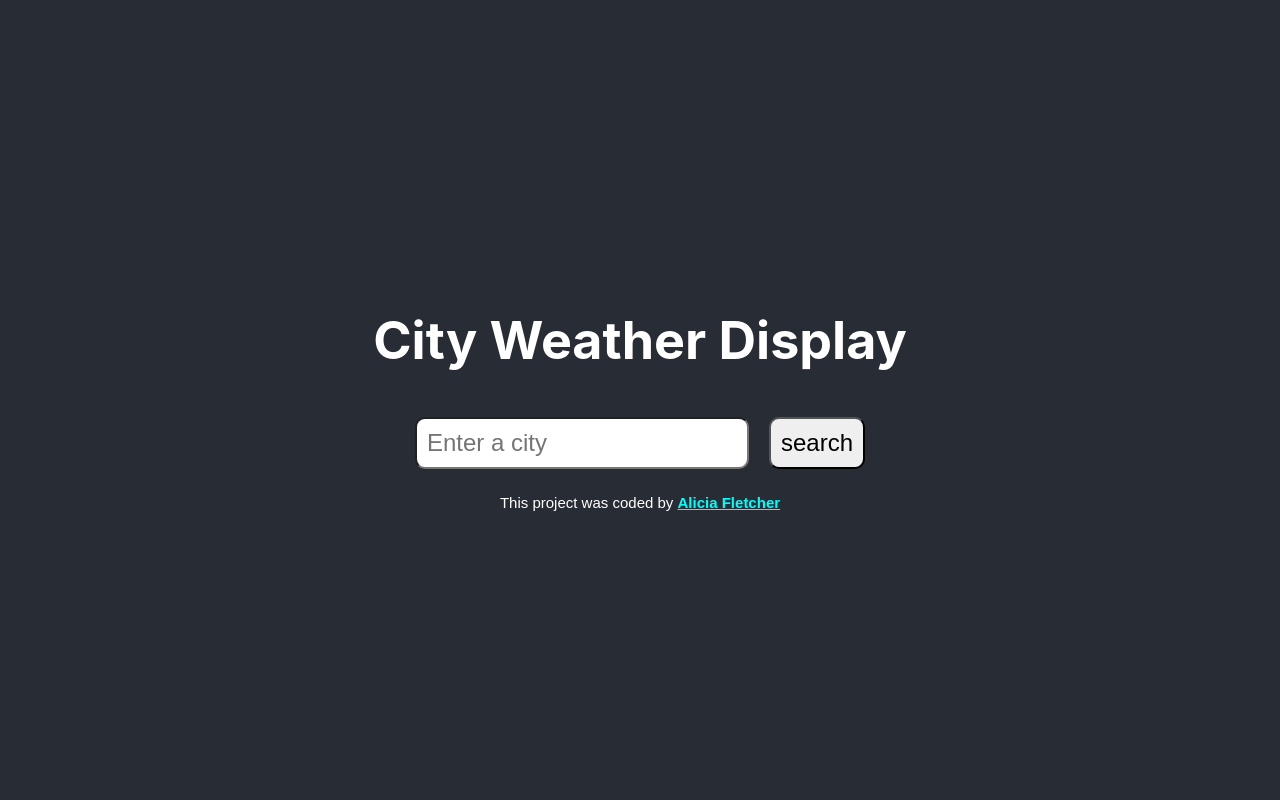
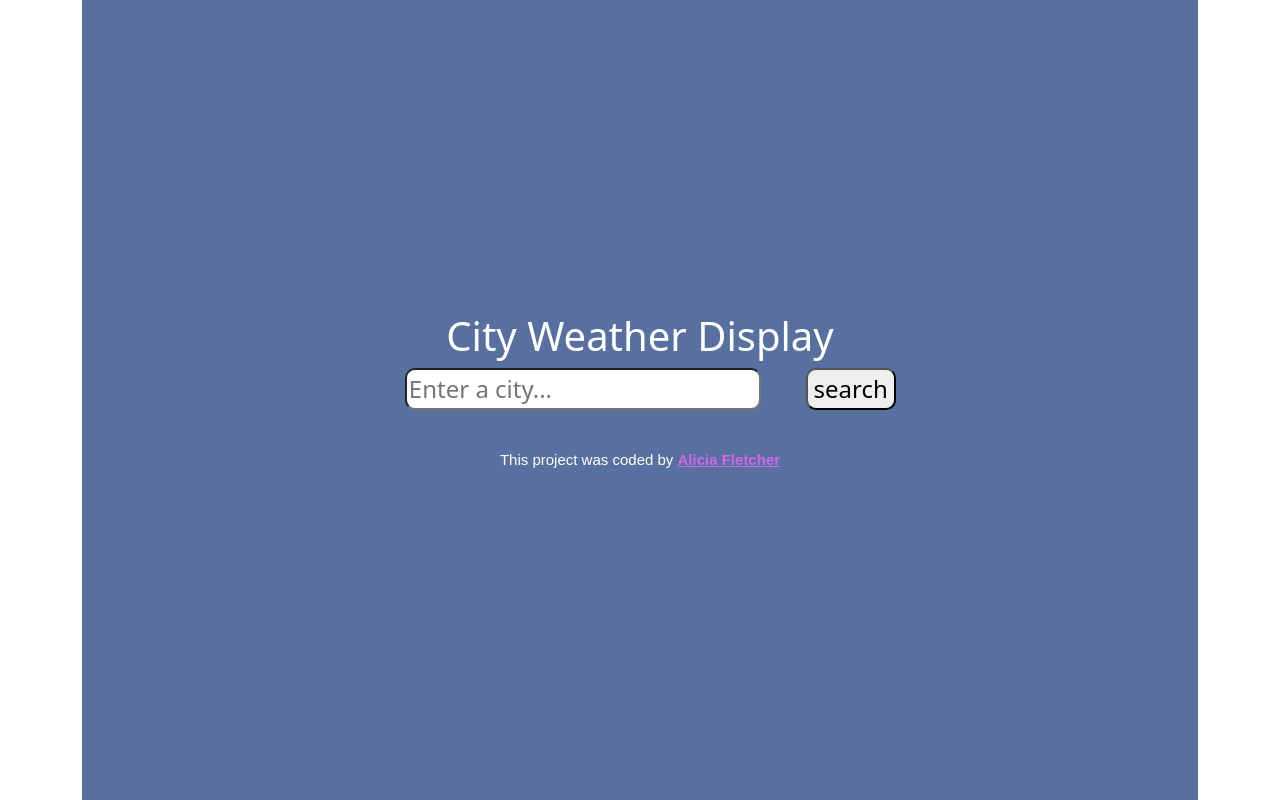
Before and after one commit to anafletcher/new-react-project, a React (Create React App) app: page / in a window 1280 px wide. Built offline with nearby package versions, Linux system fonts and the light colour scheme.

Commit message:
updated the HTML layout/format

```diff
--- a/package.json
+++ b/package.json
@@ -8,7 +8,9 @@
     "@testing-library/react": "^16.3.0",
     "@testing-library/user-event": "^13.5.0",
     "axios": "^1.12.2",
+    "bootstrap": "^5.3.8",
     "react": "^19.2.0",
+    "react-bootstrap": "^2.10.10",
     "react-dom": "^19.2.0",
     "react-loader-spinner": "^7.0.3",
     "react-scripts": "5.0.1",
--- a/src/App.css
+++ b/src/App.css
@@ -1,9 +1,5 @@
-.App {
-  text-align: center;
-}
-
 .App-header {
-  background-color: #282c34;
+  background-color: #5870a0;
   min-height: 100vh;
   display: flex;
   flex-direction: column;
@@ -19,7 +15,7 @@
 }
 
 .App-footer a {
-  color: aqua;
+  color: rgb(209, 103, 232);
   font-weight: bold;
 }
 
--- a/src/App.js
+++ b/src/App.js
@@ -5,10 +5,12 @@ import Weather from "./Weather";
 export default function App() {
   return (
     <div className="App">
+      <div className="container">
         <header className="App-header">
           <h1>City Weather Display</h1>
           <Weather />
           <footer className="App-footer">
+            <br />
             <p>
               This project was coded by{" "}
               <a
@@ -23,5 +25,6 @@ export default function App() {
           </footer>
         </header>
       </div>
+    </div>
   );
 }
--- a/src/Weather.css
+++ b/src/Weather.css
@@ -1,8 +1,19 @@
+.WeatherDisplay {
+  background-color: #7d94c4;
+  border: 2px solid #465984;
+  padding: 20px 30px;
+  border-radius: 10px;
+  margin: 0;
+}
+
 form input {
   font-size: 24px;
   border-radius: 10px;
-  margin: 10px 10px;
-  padding: 10px;
+  margin-left: 20px;
+}
+
+h2 {
+  margin: 0 20px;
 }
 
 li {
--- a/src/Weather.js
+++ b/src/Weather.js
@@ -30,28 +30,42 @@ export default function Weather() {
   }
 
   let form = (
-    <form className="Weather" onSubmit={handleSubmit}>
-      <input type="search" placeholder="Enter a city" onChange={upadteCity} />
-      <input type="submit" value="search" />
+    <form className="WeatherForm" onSubmit={handleSubmit}>
+      <div className="row">
+        <div className="col-9">
+          <input
+            type="search"
+            placeholder="Enter a city..."
+            onChange={upadteCity}
+          />
+        </div>
+        <div className="col-3">
+          <input type="submit" value="search" />
+        </div>
+      </div>
     </form>
   );
 
   if (loaded) {
     return (
-      <div>
+      <div className="WeatherDisplay">
         {form}
 
-        <h3>
-          {city} is currently experiencig {weather.description}...
-        </h3>
+        <h2>{city}</h2>
         <ul>
-          <li>Temperature: {weather.temperature}°C</li>
-          <li>Humidity: {weather.humidity}%</li>
-          <li>Wind Speed: {weather.wind}m/s</li>
-          <li>
+          <li>Monday 4th November 2025 10:45am</li>
+          <li>Current Weather: {weather.description}</li>
+        </ul>
+        <div className="row">
+          <div className="col-6">
             <img src={weather.icon} alt="weather icon" />
-          </li>
-        </ul>
+            {weather.temperature}°C
+          </div>
+          <div className="col-6">
+            <li>Humidity: {weather.humidity}%</li>
+            <li>Wind Speed: {weather.wind}m/s</li>
+          </div>
+        </div>
       </div>
     );
   } else {
--- a/src/index.js
+++ b/src/index.js
@@ -1,17 +1,13 @@
-import React from 'react';
-import ReactDOM from 'react-dom/client';
-import './index.css';
-import App from './App';
-import reportWebVitals from './reportWebVitals';
+import React from "react";
+import ReactDOM from "react-dom/client";
+import "./index.css";
+import App from "./App";
 
-const root = ReactDOM.createRoot(document.getElementById('root'));
+import "bootstrap/dist/css/bootstrap.min.css";
+
+const root = ReactDOM.createRoot(document.getElementById("root"));
 root.render(
   <React.StrictMode>
     <App />
   </React.StrictMode>
 );
-
-// If you want to start measuring performance in your app, pass a function
-// to log results (for example: reportWebVitals(console.log))
-// or send to an analytics endpoint. Learn more: https://bit.ly/CRA-vitals
-reportWebVitals();
--- a/src/reportWebVitals.js
+++ /dev/null
@@ -1,13 +0,0 @@
-const reportWebVitals = onPerfEntry => {
-  if (onPerfEntry && onPerfEntry instanceof Function) {
-    import('web-vitals').then(({ getCLS, getFID, getFCP, getLCP, getTTFB }) => {
-      getCLS(onPerfEntry);
-      getFID(onPerfEntry);
-      getFCP(onPerfEntry);
-      getLCP(onPerfEntry);
-      getTTFB(onPerfEntry);
-    });
-  }
-};
-
-export default reportWebVitals;
```
Also changed, not shown: 1 other file (tests, documents, lock files or other folders). Lines whose indentation alone changed are shown as unchanged.
